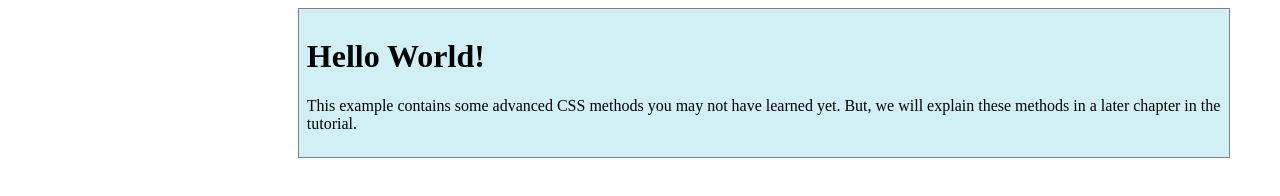
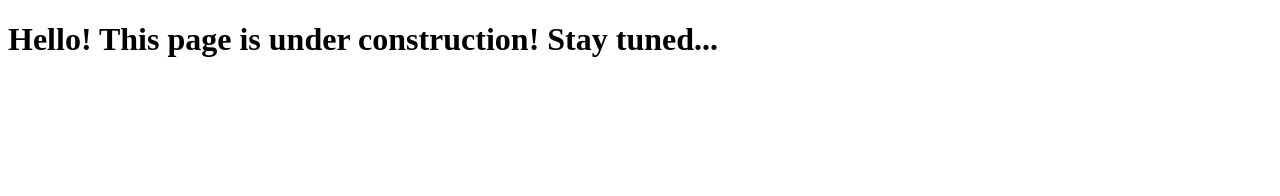
Before and after one commit to neogiabhishek/abhishekneogi.github.io, a plain HTML site: page index.html in a window 1280 px wide. Drawn offline with Linux system fonts and the light colour scheme.

Commit message:
second commit

```diff
--- a/index.html
+++ b/index.html
@@ -1,27 +1,9 @@
 <!DOCTYPE html>
 <html>
-<head>
-<style>
-body {
-  margin-left: 20%;
-}
-
-.center_div {
-  border: 1px solid gray;
-  margin-left: auto;
-  margin-right: auto;
-  width: 90%;
-  background-color: #d0f0f6;
-  text-align: left;
-  padding: 8px;
-}
-</style>
-</head>
 <body>
 
 <div class="center_div">
-  <h1>Hello World!</h1>
-  <p>This example contains some advanced CSS methods you may not have learned yet. But, we will explain these methods in a later chapter in the tutorial.</p>
+  <h1>Hello! This page is under construction! Stay tuned...</h1>
 </div>
 
 </body>
```
